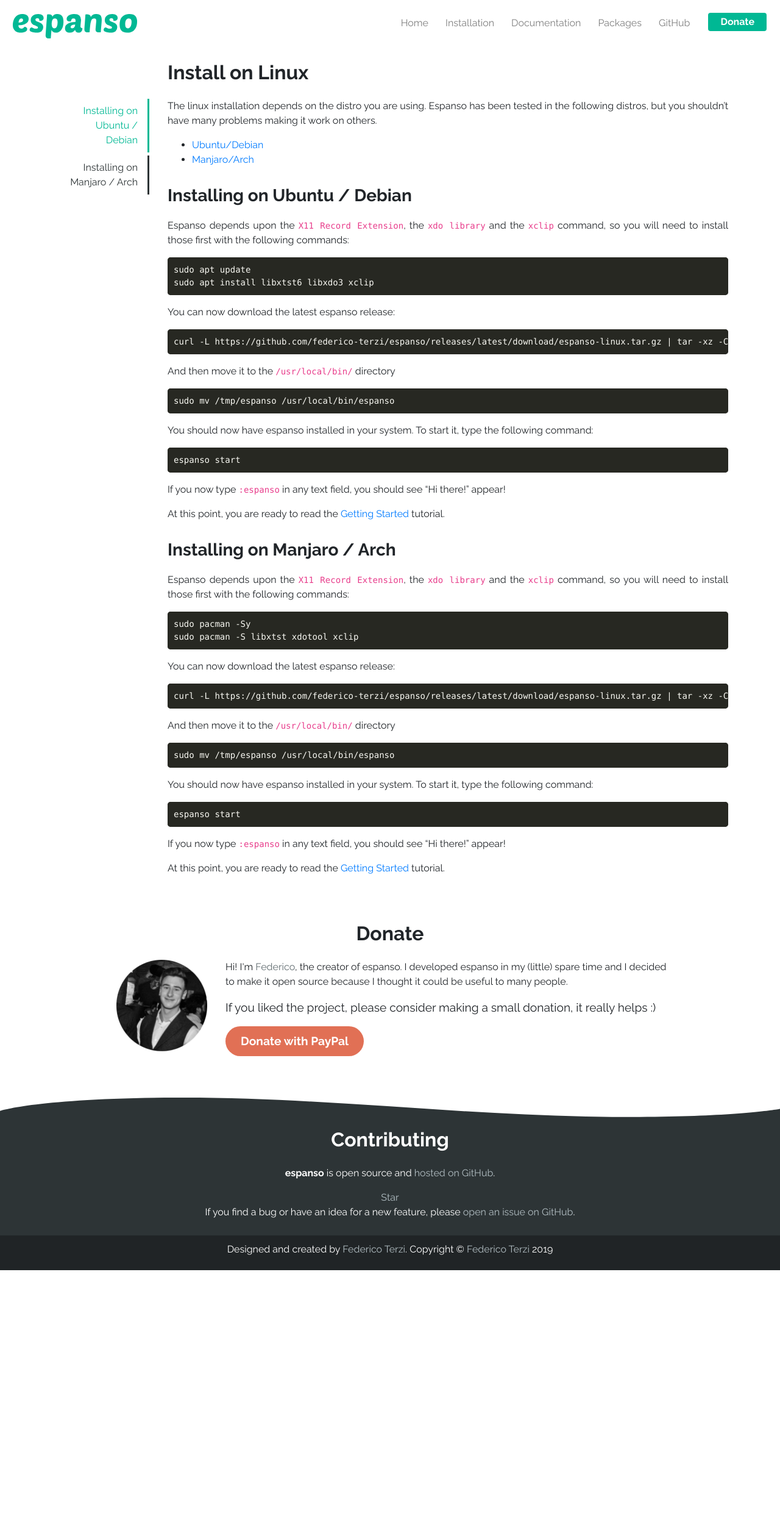
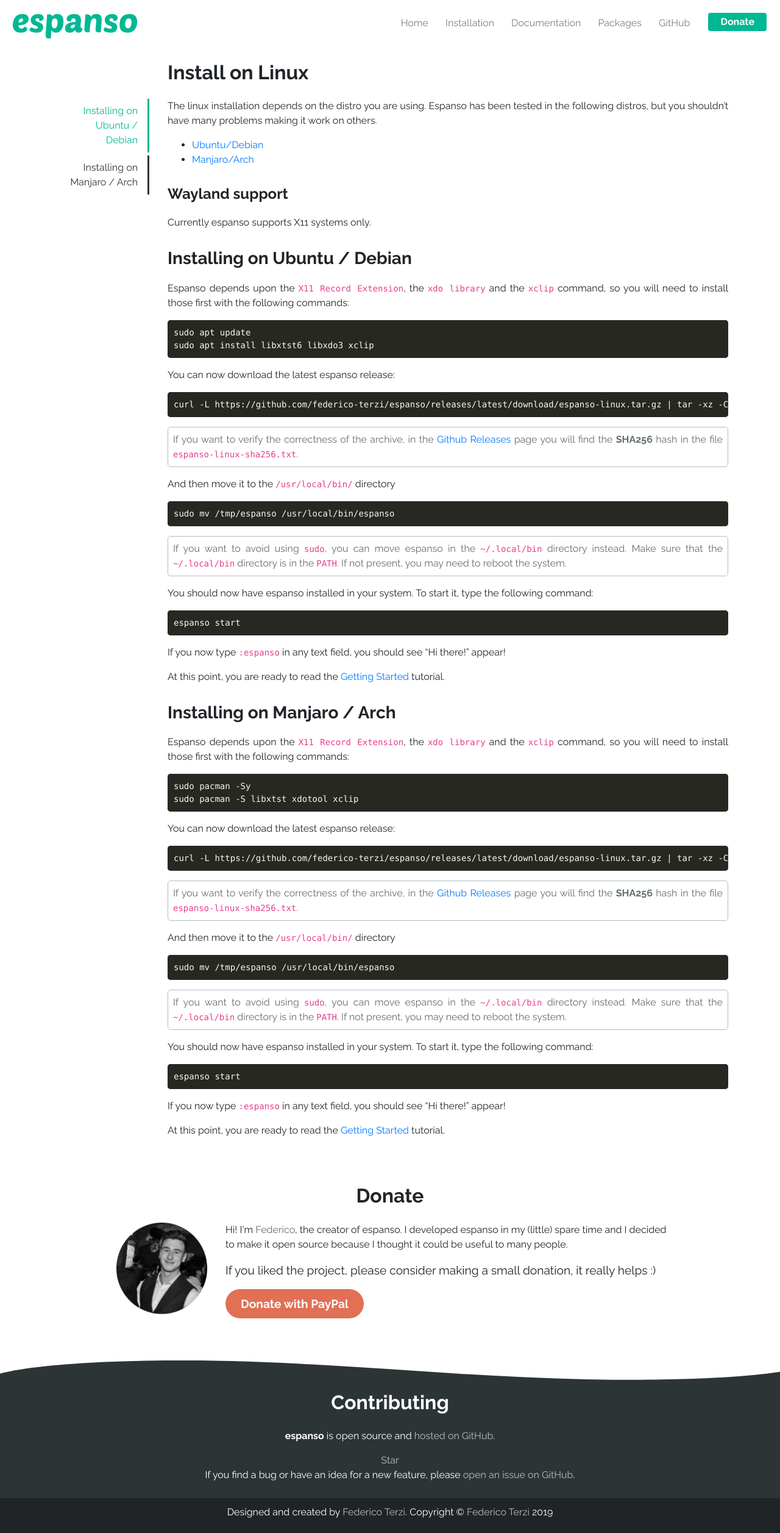
Before and after one commit to espanso/espanso, a Jekyll site: the page built from install/linux.md, in a window 1280 px wide. Shown: the whole page at 61% size. Built offline with Jekyll 4.4.1, drawn with Linux system fonts in a browser that asks for light colours; before the commit the page ends 2083 px from its top, so only the background shows below that.

Commit message:
Fix #70, Fix #64, Fix #61, Fix #59

````diff
--- a/_sass/_docs.scss
+++ b/_sass/_docs.scss
@@ -53,6 +53,18 @@
         background-color: $lightGrayColor;
     }
 
+    blockquote {
+        border: 1px solid;
+        border-color: $lightGrayColor;
+        border-radius: 5px;
+        padding: 8px;
+        color: $grayColor;
+
+        p {
+            margin: 0;
+        }
+    }
+
 }
 
 .doc-col {
--- a/install/linux.md
+++ b/install/linux.md
@@ -8,6 +8,10 @@
 
 * [Ubuntu/Debian](#installing-on-ubuntu--debian)
 * [Manjaro/Arch](#installing-on-manjaro--arch)
+
+#### Wayland support
+
+Currently espanso supports X11 systems only.
 
 ### Installing on Ubuntu / Debian
 
@@ -24,11 +28,15 @@
 curl -L https://github.com/federico-terzi/espanso/releases/latest/download/espanso-linux.tar.gz | tar -xz -C /tmp/
 ```
 
+> If you want to verify the correctness of the archive, in the [Github Releases](https://github.com/federico-terzi/espanso/releases/) page you will find the **SHA256** hash in the file `espanso-linux-sha256.txt`.
+
 And then move it to the `/usr/local/bin/` directory
 
 ```
 sudo mv /tmp/espanso /usr/local/bin/espanso
 ```
+
+> If you want to avoid using `sudo`, you can move espanso in the `~/.local/bin` directory instead. Make sure that the `~/.local/bin` directory is in the `PATH`. If not present, you may need to reboot the system.
 
 You should now have espanso installed in your system. To start it, type the following command:
 
@@ -55,11 +63,15 @@
 curl -L https://github.com/federico-terzi/espanso/releases/latest/download/espanso-linux.tar.gz | tar -xz -C /tmp/
 ```
 
+> If you want to verify the correctness of the archive, in the [Github Releases](https://github.com/federico-terzi/espanso/releases/) page you will find the **SHA256** hash in the file `espanso-linux-sha256.txt`.
+
 And then move it to the `/usr/local/bin/` directory
 
 ```
 sudo mv /tmp/espanso /usr/local/bin/espanso
 ```
+
+> If you want to avoid using `sudo`, you can move espanso in the `~/.local/bin` directory instead. Make sure that the `~/.local/bin` directory is in the `PATH`. If not present, you may need to reboot the system.
 
 You should now have espanso installed in your system. To start it, type the following command:
 
````
Also changed, not shown: docs/packages.md (+1 -1 lines), install/mac.md (+1 -1 lines).
